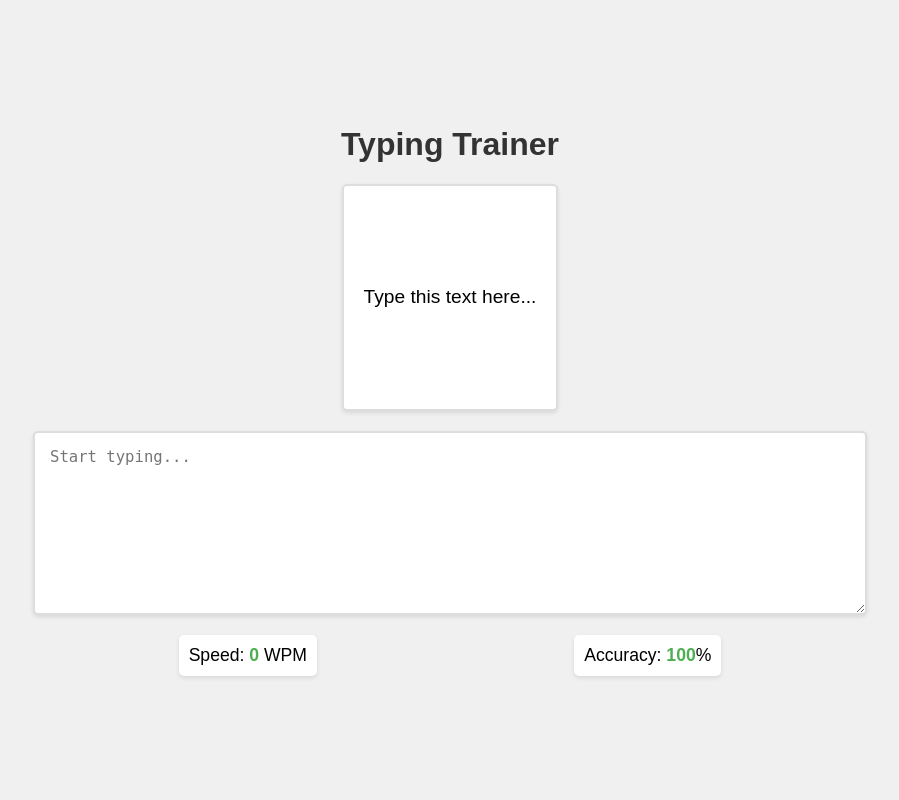
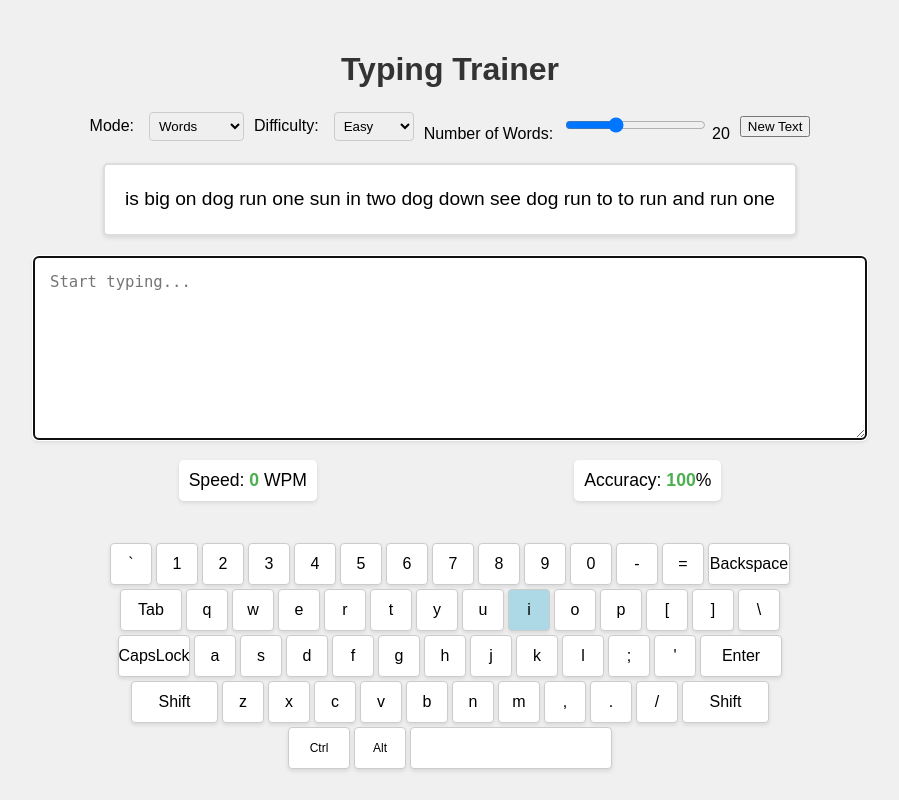
Before and after one commit to fab1erzxc/typing_trainer, a Flask app: page / in a window 1280 px wide. Shown: the whole page, without its empty margins (190-1089 px from the left). Run offline with Flask 3, Linux system fonts and the light colour scheme.

Commit message:
Implement text generation and UI controls

```diff
--- a/app.py
+++ b/app.py
@@ -1,18 +1,109 @@
 from flask import Flask, render_template, request, jsonify
-import os  # Импортируем модуль os
+import os
+import random
+import re  # модуль для регулярных выражений
 
 app = Flask(__name__)
 
-# Заглушка для базы данных (пока не используем PostgreSQL)
-# В реальном приложении здесь будет подключение к базе данных
-# DATABASE_URL = os.environ.get('DATABASE_URL')  # Раскомментируйте это позже
+# --- 1. Генерация текста для печати ---
+
+# --- 1.1.  Словари слов (по уровням сложности) ---
+#  (В реальном приложении лучше загружать из файла)
+
+EASY_WORDS = [
+    "cat", "dog", "run", "sun", "big", "red", "see", "and", "the", "a",
+    "is", "in", "on", "to", "go", "up", "down", "one", "two", "three"
+]
+
+MEDIUM_WORDS = [
+    "apple", "banana", "orange", "table", "chair", "window", "computer", "keyboard",
+    "program", "python", "flask", "happy", "bright", "water", "music", "friend"
+]
+
+HARD_WORDS = [
+    "ubiquitous", "exacerbate", "quixotic", "serendipity", "ephemeral", "mellifluous",
+    "pernicious", "obfuscate", "cacophony", "conundrum", "algorithm", "asynchronous",
+    "encapsulation", "polymorphism", "idempotent", "optimization"
+]
+
+# --- 1.2. Функции генерации текста ---
 
 
-def get_db_connection():
-    # Заглушка: Вместо реального подключения возвращаем None
-    return None
+def generate_random_letters(length):
+    """Генерирует строку случайных букв (и пробелов)."""
+    letters = 'abcdefghijklmnopqrstuvwxyz '
+    return ''.join(random.choice(letters) for i in range(length))
 
 
+def generate_random_words(num_words, difficulty='easy'):
+    """Генерирует строку из случайных слов заданного уровня сложности."""
+    if difficulty == 'easy':
+        words = EASY_WORDS
+    elif difficulty == 'medium':
+        words = MEDIUM_WORDS
+    elif difficulty == 'hard':
+        words = HARD_WORDS
+    else:
+        words = EASY_WORDS  # По умолчанию используем легкий уровень
+
+    return ' '.join(random.choice(words) for i in range(num_words))
+
+
+def generate_sentence(num_words, difficulty='easy'):
+    """Генерирует простое предложение из случайных слов."""
+    words = generate_random_words(num_words, difficulty).split()
+    # Добавляем пунктуацию
+    if words:
+        words[0] = words[0].capitalize()  # Первое слово с заглавной буквы
+    return ' '.join(words) + random.choice(['.', '!', '?'])
+
+
+def generate_paragraph(num_sentences, num_words_per_sentence, difficulty):
+    """Генерирует параграф"""
+    sentences = [generate_sentence(num_words_per_sentence, difficulty)
+                 for _ in range(num_sentences)]
+    return ' '.join(sentences)
+
+
+def generate_text(mode='words', difficulty='easy', length=100, num_words=20, num_sentences=5, num_words_per_sentence=8):
+    """Генерирует текст заданного типа (mode), сложности и длины."""
+    if mode == 'letters':
+        return generate_random_letters(length)
+    elif mode == 'words':
+        return generate_random_words(num_words, difficulty)
+    elif mode == 'sentences':
+        return generate_sentence(num_words, difficulty)
+    elif mode == 'paragraph':
+        return generate_paragraph(num_sentences, num_words_per_sentence, difficulty)
+
+    else:
+        # По умолчанию - слова
+        return generate_random_words(num_words, difficulty)
+
+
+# --- 2. Маршрут /api/text ---
+
+@app.route('/api/text')
+def get_text():
+    # Получаем параметры запроса (если они есть)
+    mode = request.args.get('mode', 'words')  # По умолчанию - слова
+    difficulty = request.args.get(
+        'difficulty', 'easy')  # По умолчанию - легкий
+    # По умолчанию - 100 символов
+    length = int(request.args.get('length', 100))
+    num_words = int(request.args.get('num_words', 20))  # По умолчанию - 20
+    num_sentences = int(request.args.get('num_sentences', 5))
+    num_words_per_sentence = int(request.args.get('num_words_per_sentence', 8))
+
+    # Генерируем текст
+    text = generate_text(mode, difficulty, length, num_words,
+                         num_sentences, num_words_per_sentence)
+
+    # Возвращаем текст в формате JSON
+    return jsonify({'text': text})
+
+
+# --- 3. Остальной код (без изменений) ---
 @app.route('/')
 def index():
     return render_template('index.html')
@@ -20,26 +111,12 @@ def index():
 
 @app.route('/api/stats', methods=['POST'])
 def stats():
-    # Получаем данные из запроса
     data = request.get_json()
     speed = data.get('speed')
     accuracy = data.get('accuracy')
-
-    # Логируем данные
     print(f"Received stats: Speed={speed}, Accuracy={accuracy}")
-
-    # Заглушка: Вместо сохранения в базу данных, просто возвращаем успешный ответ
-    # В реальном приложении здесь будет код для сохранения данных в PostgreSQL
-    conn = get_db_connection()
-    # Проверяем, что соединение установлено (сейчас всегда будет False)
-    if conn:
-        # ... код для сохранения данных в базу данных ...
-        conn.close()
-        pass  # Заглушка
-
     return jsonify({'status': 'success'})
 
 
 if __name__ == '__main__':
-    # debug=True ТОЛЬКО для локальной разработки!  Уберите это перед развертыванием на Heroku!
-    app.run(debug=True)
+    app.run(debug=True)  # не забудьте выключить дебаг перед отправкой на хероку
--- a/static/css/style.css
+++ b/static/css/style.css
@@ -68,3 +68,122 @@ h1 {
     color: #4CAF50;
     /* Зеленый цвет для скорости и точности */
 }
+
+/* ... (предыдущие стили) ... */
+
+#keyboard {
+    margin-top: 20px;
+    display: flex;
+    flex-direction: column;
+    align-items: center;
+}
+
+.keyboard-row {
+    display: flex;
+}
+
+.key {
+    width: 40px;
+    height: 40px;
+    border: 1px solid #ccc;
+    margin: 2px;
+    display: flex;
+    align-items: center;
+    justify-content: center;
+    cursor: pointer;
+    user-select: none;
+    /* Запрещаем выделение текста */
+    background-color: #fff;
+    border-radius: 4px;
+    box-shadow: 0 2px 4px rgba(0, 0, 0, 0.1);
+}
+
+.key.pressed {
+    background-color: #ddd;
+    /* Цвет при нажатии (keydown) */
+    box-shadow: inset 0 1px 2px rgba(0, 0, 0, 0.2);
+    /* Внутренняя тень */
+}
+
+.key.current-key {
+    background-color: #add8e6;
+    /* Светло-голубой цвет для текущей клавиши */
+
+}
+
+/* Стили для подсветки текста*/
+
+#text-to-type span.correct {
+    color: green;
+}
+
+#text-to-type span.incorrect {
+    color: red;
+}
+
+#text-to-type span.current {
+    background-color: yellow;
+    /* Подсветка текущего символа */
+}
+
+.key[data-key="space"] {
+    /* data-key=" " не работает, поэтому используем [data-key="space"] */
+    width: 200px;
+    /* Ширина пробела */
+}
+
+.key[data-key="enter"] {
+    width: 80px;
+}
+
+.key[data-key="backspace"] {
+    width: 80px;
+}
+
+.key[data-key="tab"] {
+    width: 60px;
+}
+
+.key[data-key="capslock"] {
+    width: 70px;
+}
+
+.key[data-key="shift"] {
+    width: 85px;
+}
+
+.key[data-key="ctrl"] {
+    width: 60px;
+    font-size: 12px;
+}
+
+.key[data-key="alt"] {
+    width: 50px;
+    font-size: 12px;
+}
+
+/* ... (предыдущие стили) ... */
+
+#controls {
+    margin-bottom: 20px;
+    display: flex;
+    flex-wrap: wrap;
+    /* Разрешаем перенос на новую строку */
+    justify-content: center;
+    /* Центрируем элементы */
+    align-items: center;
+    /* Выравниваем по центру по вертикали */
+    gap: 10px;
+    /* Добавляем промежутки между элементами */
+}
+
+#controls label {
+    margin-right: 5px;
+}
+
+#controls select,
+#controls input[type="range"] {
+    padding: 5px;
+    border: 1px solid #ccc;
+    border-radius: 4px;
+}
--- a/static/js/script.js
+++ b/static/js/script.js
@@ -1 +1,262 @@
-// Основной JavaScript код (обработка ввода, клавиатура, и т.д.) будет здесь
+document.addEventListener('DOMContentLoaded', () => {
+
+    const textToTypeDiv = document.getElementById('text-to-type');
+    const userInput = document.getElementById('user-input');
+    const speedSpan = document.getElementById('speed');
+    const accuracySpan = document.getElementById('accuracy');
+    const keyboardDiv = document.getElementById('keyboard');
+
+    const modeSelect = document.getElementById('mode');
+    const difficultySelect = document.getElementById('difficulty');
+    const lengthSlider = document.getElementById('length');
+    const lengthValue = document.getElementById('length-value');
+    const numWordsSlider = document.getElementById('num-words');
+    const numWordsValue = document.getElementById('num-words-value');
+    const numSentencesSlider = document.getElementById('num-sentences');
+    const numSentencesValue = document.getElementById('num-sentences-value');
+    const numWordsPerSentenceSlider = document.getElementById('num-words-sentence');
+    const numWordsPerSentenceValue = document.getElementById('num-words-sentence-value');
+    const newTextButton = document.getElementById('new-text');
+
+    let textToType = '';
+    let startTime = null;
+    let currentCharIndex = 0;
+    let correctChars = 0;
+    let incorrectChars = 0;
+
+
+    function loadText() {
+        const mode = modeSelect.value;
+        const difficulty = difficultySelect.value;
+        const length = lengthSlider.value;
+        const numWords = numWordsSlider.value;
+        const numSentences = numSentencesSlider.value;
+        const numWordsPerSentence = numWordsPerSentenceSlider.value;
+
+        const url = `/api/text?mode=${mode}&difficulty=${difficulty}&length=${length}&num_words=${numWords}&num_sentences=${numSentences}&num_words_per_sentence=${numWordsPerSentence}`;
+
+        fetch(url)
+            .then(response => {
+                if (!response.ok) {
+                    throw new Error(`HTTP error! Status: ${response.status}`);
+                }
+                return response.json();
+            })
+            .then(data => {
+                textToType = data.text;
+                displayTestText(textToType);
+                createKeyboard();
+                resetTyping();
+            })
+            .catch(error => {
+                console.error('Error fetching text:', error);
+                textToTypeDiv.textContent = 'Failed to load text. Please try again later.';
+            });
+    }
+
+    function resetTyping() {
+        startTime = null;
+        currentCharIndex = 0;
+        correctChars = 0;
+        incorrectChars = 0;
+        userInput.value = '';
+        displayTestText(textToType);
+        updateKeyboard()
+        userInput.focus();
+    }
+
+    function displayTestText(text) {
+        textToTypeDiv.innerHTML = '';
+        for (let i = 0; i < text.length; i++) {
+            const charSpan = document.createElement('span');
+            charSpan.textContent = text[i];
+            textToTypeDiv.appendChild(charSpan);
+        }
+    }
+
+    userInput.addEventListener('input', () => {
+        if (!startTime) {
+            startTime = new Date();
+        }
+
+        const inputText = userInput.value;
+        const inputChars = inputText.split('');
+
+        const textSpans = textToTypeDiv.querySelectorAll('span');
+        textSpans.forEach(span => {
+            span.classList.remove('correct', 'incorrect', 'current');
+        });
+
+        correctChars = 0;
+        incorrectChars = 0;
+
+
+        for (let i = 0; i < textToType.length; i++) {
+            if (i < inputChars.length) {
+                if (inputChars[i] === textToType[i]) {
+                    textSpans[i].classList.add('correct');
+                    correctChars++;
+                } else {
+                    textSpans[i].classList.add('incorrect');
+                    incorrectChars++;
+                }
+            }
+
+            if (i === inputText.length) {
+                textSpans[i].classList.add('current');
+                currentCharIndex = i;
+            }
+        }
+
+        const elapsedTime = (new Date() - startTime) / 1000 / 60;
+        const typedWords = inputText.length / 5;
+        const speed = elapsedTime > 0 ? Math.round(typedWords / elapsedTime) : 0;
+        const accuracy = textToType.length > 0 ? Math.round(((textToType.length - incorrectChars) / textToType.length) * 100) : 100;
+
+        speedSpan.textContent = speed;
+        accuracySpan.textContent = accuracy;
+
+        sendStats(speed, accuracy);
+        updateKeyboard();
+    });
+
+    userInput.addEventListener('keydown', (event) => {
+        const key = event.key;
+        const keyElement = document.querySelector(`.key[data-key="${key.toLowerCase()}"]`);
+        if (keyElement) {
+            keyElement.classList.add('pressed');
+        }
+        if (event.key === 'Backspace' && userInput.value.length < currentCharIndex) {
+            event.preventDefault();
+        }
+    });
+
+    userInput.addEventListener('keyup', (event) => {
+        const key = event.key;
+        const keyElement = document.querySelector(`.key[data-key="${key.toLowerCase()}"]`);
+        if (keyElement) {
+            keyElement.classList.remove('pressed');
+        }
+    });
+
+
+    function sendStats(speed, accuracy) {
+        fetch('/api/stats', {
+            method: 'POST',
+            headers: {
+                'Content-Type': 'application/json',
+            },
+            body: JSON.stringify({ speed: speed, accuracy: accuracy }),
+        })
+            .then(response => response.json())
+            .then(data => console.log('Server response:', data))
+            .catch(error => console.error('Error:', error));
+    }
+
+    const keyLayout = [
+        ['`', '1', '2', '3', '4', '5', '6', '7', '8', '9', '0', '-', '=', 'Backspace'],
+        ['Tab', 'q', 'w', 'e', 'r', 't', 'y', 'u', 'i', 'o', 'p', '[', ']', '\\'],
+        ['CapsLock', 'a', 's', 'd', 'f', 'g', 'h', 'j', 'k', 'l', ';', '\'', 'Enter'],
+        ['Shift', 'z', 'x', 'c', 'v', 'b', 'n', 'm', ',', '.', '/', 'Shift'],
+        ['Ctrl', 'Alt', 'Space']
+    ];
+
+    function createKeyboard() {
+        keyboardDiv.innerHTML = '';
+
+        for (const row of keyLayout) {
+            const rowDiv = document.createElement('div');
+            rowDiv.classList.add('keyboard-row');
+
+            for (const key of row) {
+                const keyDiv = document.createElement('div');
+                keyDiv.classList.add('key');
+                keyDiv.textContent = key === 'Space' ? ' ' : key;
+                keyDiv.dataset.key = key.toLowerCase();
+                rowDiv.appendChild(keyDiv);
+
+                keyDiv.addEventListener('click', () => {
+                    if (key.toLowerCase() === 'backspace') {
+                        userInput.value = userInput.value.slice(0, -1);
+
+                    } else if (key.toLowerCase() === 'enter') {
+                        userInput.value += '\n';
+                    }
+                    else if (key.toLowerCase() === 'tab') {
+                        userInput.value += '\t';
+                    }
+                    else if (key.toLowerCase() === 'space') {
+                        userInput.value += ' ';
+                    }
+                    else {
+                        userInput.value += key;
+                    }
+                    userInput.focus();
+                    userInput.dispatchEvent(new Event('input'));
+                });
+            }
+            keyboardDiv.appendChild(rowDiv);
+        }
+    }
+
+    function updateKeyboard() {
+        const textSpans = textToTypeDiv.querySelectorAll('span');
+        const currentKey = textSpans[currentCharIndex] ? textSpans[currentCharIndex].textContent : null
+        const keyElements = document.querySelectorAll('.key');
+        keyElements.forEach(keyElement => {
+            keyElement.classList.remove('current-key');
+            const keyText = keyElement.dataset.key;
+
+            if (currentKey && keyText === currentKey.toLowerCase()) {
+                keyElement.classList.add('current-key');
+            }
+        });
+    }
+    // --- Новая функция для управления видимостью элементов управления ---
+    function updateControlVisibility() {
+        const selectedMode = modeSelect.value;
+        // Сначала скрываем все группы
+        document.querySelectorAll('.control-group').forEach(group => {
+            group.style.display = 'none';
+        });
+
+        // Затем показываем нужные, в зависимости от режима
+        document.querySelectorAll(`.${selectedMode}`).forEach(group => {
+            group.style.display = 'block'; // Или 'flex', если вы используете flexbox
+        })
+
+    }
+
+    // --- Обработчики событий ---
+
+    modeSelect.addEventListener('change', () => {
+        updateControlVisibility(); // Обновляем видимость
+        loadText(); // Загружаем новый текст
+    });
+
+    difficultySelect.addEventListener('change', loadText);
+
+    lengthSlider.addEventListener('input', () => {
+        lengthValue.textContent = lengthSlider.value;
+    });
+
+    numWordsSlider.addEventListener('input', () => {
+        numWordsValue.textContent = numWordsSlider.value;
+    });
+
+    numSentencesSlider.addEventListener('input', () => {
+        numSentencesValue.textContent = numSentencesSlider.value;
+    });
+
+    numWordsPerSentenceSlider.addEventListener('input', () => {
+        numWordsPerSentenceValue.textContent = numWordsPerSentenceSlider.value;
+    });
+
+    newTextButton.addEventListener('click', loadText);
+
+    // --- Инициализация ---
+
+    updateControlVisibility(); //  Начальная настройка видимости
+    loadText();
+    userInput.focus();
+});
--- a/templates/index.html
+++ b/templates/index.html
@@ -11,8 +11,51 @@
 <body>
     <h1>Typing Trainer</h1>
 
+    <div id="controls">
+        <label for="mode">Mode:</label>
+        <select id="mode">
+            <option value="letters">Letters</option>
+            <option value="words" selected>Words</option>
+            <option value="sentences">Sentences</option>
+            <option value="paragraph">Paragraph</option>
+        </select>
+
+        <label for="difficulty">Difficulty:</label>
+        <select id="difficulty">
+            <option value="easy" selected>Easy</option>
+            <option value="medium">Medium</option>
+            <option value="hard">Hard</option>
+        </select>
+
+        <div class="control-group letters" style="display: none;">
+            <label for="length">Length (letters):</label>
+            <input type="range" id="length" min="50" max="500" value="100">
+            <span id="length-value">100</span>
+        </div>
+
+        <div class="control-group words sentences" style="display: none;">
+            <label for="num-words">Number of Words:</label>
+            <input type="range" id="num-words" min="5" max="50" value="20">
+            <span id="num-words-value">20</span>
+        </div>
+
+        <div class="control-group paragraph" style="display: none;">
+            <label for="num-sentences">Sentences (paragraph):</label>
+            <input type="range" id="num-sentences" min="1" max="10" value="5">
+            <span id="num-sentences-value">5</span>
+        </div>
+
+        <div class="control-group sentences paragraph" style="display: none;">
+            <label for="num-words-sentence">Words per sentence:</label>
+            <input type="range" id="num-words-sentence" min="1" max="20" value="8">
+            <span id="num-words-sentence-value">8</span>
+        </div>
+
+        <button id="new-text">New Text</button>
+    </div>
+
     <div id="text-to-type">
-        <p>Type this text here...</p> <!-Текст для печати-->
+        <p>Loading text...</p> <!--Изменен текст заглушки-->
     </div>
 
     <textarea id="user-input" placeholder="Start typing..."></textarea>
@@ -22,57 +65,9 @@
         <p>Accuracy: <span id="accuracy">100</span>%</p>
     </div>
 
+    <div id="keyboard"></div>
+
     <script src="{{ url_for('static', filename='js/script.js') }}"></script>
-    <script>
-        // Функция для отправки статистики на сервер (заглушка)
-        function sendStats(speed, accuracy) {
-            fetch('/api/stats', {
-                method: 'POST',
-                headers: {
-                    'Content-Type': 'application/json',
-                },
-                body: JSON.stringify({ speed: speed, accuracy: accuracy }),
-            })
-                .then(response => response.json())
-                .then(data => console.log('Server response:', data))
-                .catch(error => console.error('Error:', error)); // Добавлена обработка ошибок
-        }
-
-        // Пример вызова функции отправки статистики (замените на реальный код)
-        // sendStats(30, 95); // Раскомментируйте и замените значения, когда будете готовы
-
-        // Добавляем обработчики событий (заглушка)
-        const userInput = document.getElementById('user-input');
-        const textToType = document.getElementById('text-to-type').innerText; //берем текст
-
-        userInput.addEventListener('input', () => {
-            // Здесь будет логика обработки ввода, подсчета скорости и точности
-            // ...
-
-            const currentInput = userInput.value;
-
-            //пример логики
-            if (currentInput === textToType.substring(0, currentInput.length)) {
-                userInput.style.color = 'green'
-            } else {
-                userInput.style.color = 'red'
-            }
-
-            // Пример обновления статистики (замените на реальный код)
-            const speed = currentInput.length * 5 // Пример расчета скорости (слов в минуту)
-            const accuracy = 98; // Пример расчета точности
-
-            document.getElementById('speed').textContent = speed;
-            document.getElementById('accuracy').textContent = accuracy;
-
-            // отправляем реальные данные
-            // sendStats(speed, accuracy)
-        });
-
-        // Дополнительный код JavaScript (обработка клавиатуры, таймер, и т.д.)
-        // ...
-
-    </script>
 </body>
 
 </html>
```
